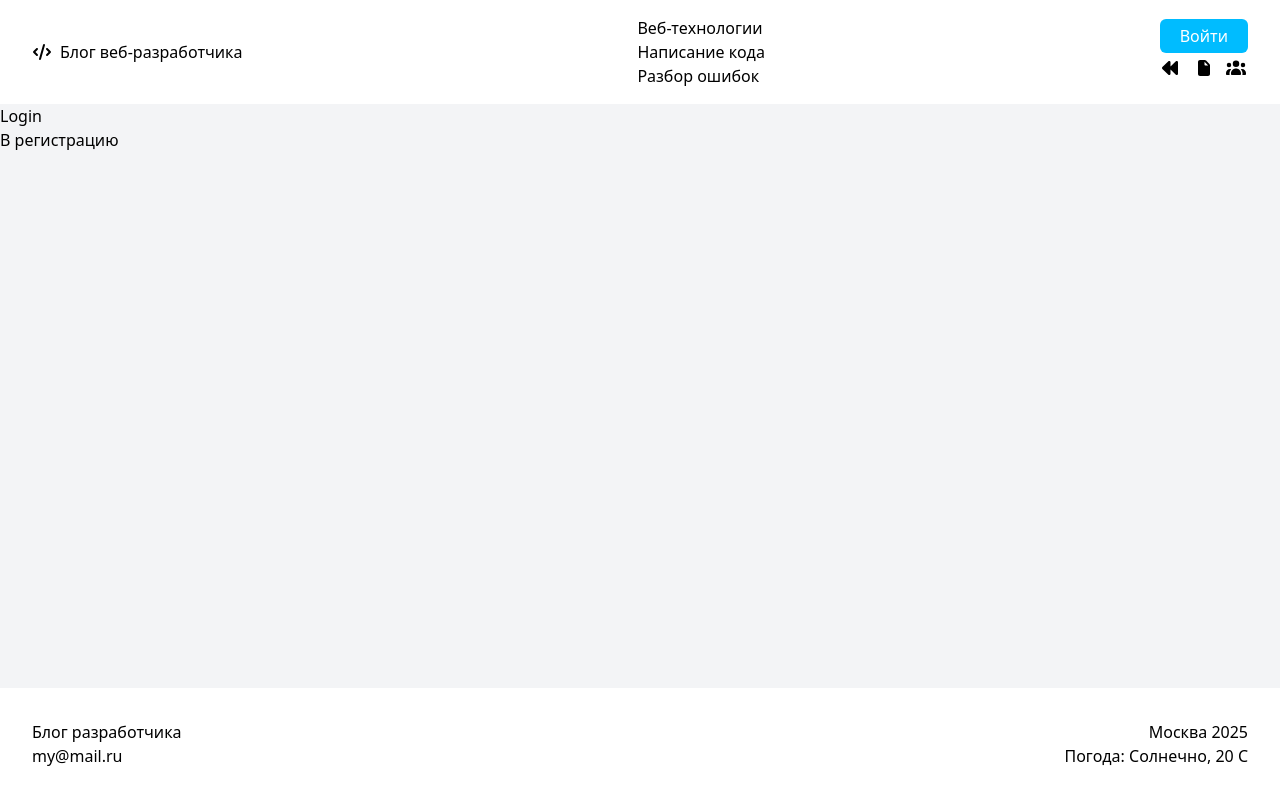
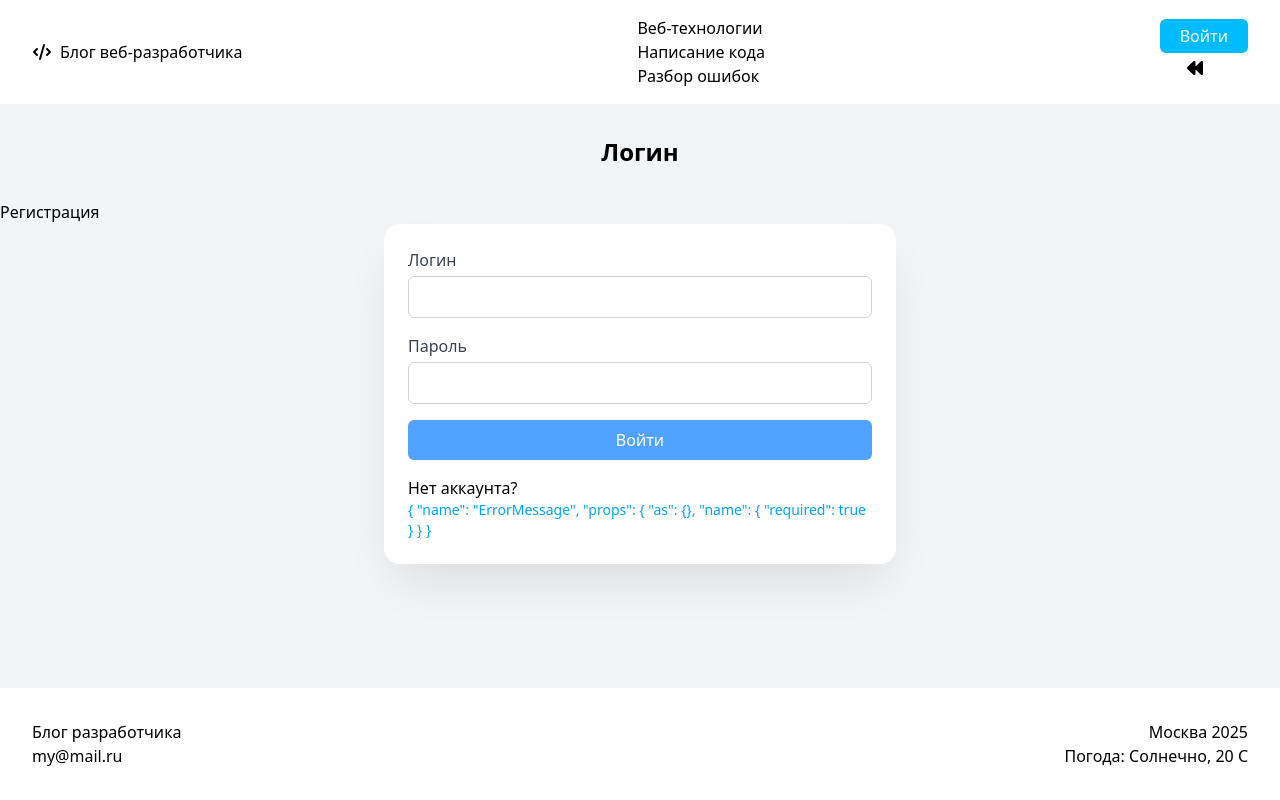
Before and after one commit to Jkerdley/vueblog, a Vue app: page /login in a window 1280 px wide. Built offline with nearby package versions, Linux system fonts and the light colour scheme.

Commit message:
feat: adds register auth and logout with router guards

```diff
--- a/src/components/base/BaseMessageBox.vue
+++ b/src/components/base/BaseMessageBox.vue
@@ -9,7 +9,7 @@ const props = defineProps({
 const errorClass = 'text-red-400'
 const successClass = 'text-green-400'
 const warningClass = 'text-yellow-600'
-const infoClass = 'text-sky-500'
+const infoClass = 'text-sky-500 '
 
 const getClass = () => {
   switch (props.type) {
--- a/src/components/layout/LayoutHeader.vue
+++ b/src/components/layout/LayoutHeader.vue
@@ -1,8 +1,27 @@
 <script setup>
 import LayoutContainer from './LayoutContainer.vue'
 import { FontAwesomeIcon } from '@fortawesome/vue-fontawesome'
-import { faBackward, faCode, faUsers, faFile } from '@fortawesome/free-solid-svg-icons'
-import { RouterLink } from 'vue-router'
+import {
+  faBackward,
+  faCode,
+  faUsers,
+  faFile,
+  faArrowRightFromBracket,
+} from '@fortawesome/free-solid-svg-icons'
+import { RouterLink, useRoute, useRouter } from 'vue-router'
+import { useUserStore } from '@/stores/user'
+
+const userStore = useUserStore()
+const route = useRoute()
+const router = useRouter()
+
+const handleLogout = async () => {
+  const response = await userStore.logout()
+
+  if (!response.error && route.meta.requiresAuth) {
+    router.push('/')
+  }
+}
 </script>
 <template>
   <header class="fixed top-0 right-0 left-0 z-10 bg-white">
@@ -19,24 +38,34 @@ import { RouterLink } from 'vue-router'
           <p>Разбор ошибок</p>
         </div>
         <div class="flex flex-col items-center">
-          <p class="mb-2">
+          <div class="mb-2">
             <RouterLink
+              v-if="!userStore.isAuthorised"
               to="/login"
               class="rounded-md bg-sky-400 px-5 py-1.5 text-white hover:bg-sky-600"
               aria-label="Страница входа"
-              >Войти</RouterLink
-            >
-          </p>
+              >Войти
+            </RouterLink>
+            <div class="text-right" v-else>
+              <span>{{ userStore.user.login }}</span>
+              &nbsp;|&nbsp;
+              <button @click="handleLogout" class="cursor-pointer hover:text-sky-300">
+                <RouterLink to="/logout" aria-label="Выход"
+                  ><FontAwesomeIcon :icon="faArrowRightFromBracket" class="hover:text-sky-300"
+                /></RouterLink>
+              </button>
+            </div>
+          </div>
           <p>
             <a href="#" @click="$router.go(-1)" aria-label="Назад"
               ><FontAwesomeIcon :icon="faBackward" class="hover:text-sky-300"
             /></a>
             &nbsp;
-            <RouterLink to="/post" aria-label="Новая статья"
+            <RouterLink v-if="userStore.isAuthorised" to="/post" aria-label="Новая статья"
               ><FontAwesomeIcon :icon="faFile" class="hover:text-sky-300"
             /></RouterLink>
             &nbsp;
-            <RouterLink to="/users" aria-label="Пользователи"
+            <RouterLink v-if="userStore.isAuthorised" to="/users" aria-label="Пользователи"
               ><FontAwesomeIcon :icon="faUsers" class="hover:text-sky-300"
             /></RouterLink>
           </p>
--- a/src/router/index.js
+++ b/src/router/index.js
@@ -1,3 +1,4 @@
+import { useUserStore } from '@/stores/user'
 import { createRouter, createWebHistory } from 'vue-router'
 
 const router = createRouter({
@@ -14,14 +15,15 @@ const router = createRouter({
       component: () => import('@/views/LoginView.vue'),
     },
     {
-      path: '/registration',
-      name: 'registration',
+      path: '/register',
+      name: 'register',
       component: () => import('@/views/RegistrationView.vue'),
     },
     {
       path: '/post',
       name: 'new-post',
       component: () => import('@/views/NewArticle.vue'),
+      meta: { requiresAuth: true },
     },
     {
       path: '/post/:id',
@@ -32,8 +34,22 @@ const router = createRouter({
       path: '/users',
       name: 'users',
       component: () => import('@/views/UsersView.vue'),
+      meta: { requiresAuth: true },
     },
   ],
 })
 
+router.beforeEach((to, from, next) => {
+  if (to.meta.requiresAuth) {
+    const userStore = useUserStore()
+    if (userStore.isAuthorised) {
+      next()
+    } else {
+      next('/login')
+    }
+  } else {
+    next()
+  }
+})
+
 export default router
--- a/src/stores/articles.js
+++ b/src/stores/articles.js
@@ -20,7 +20,7 @@ export const useArticlesStore = defineStore('articles', () => {
 
     try {
       const response = await fetch(
-        `/posts?search=${searchQuery.value}&limit=6&page=${currentPage.value}`,
+        `/api/posts?search=${searchQuery.value}&limit=6&page=${currentPage.value}`,
       )
       if (!response.ok) {
         throw new Error()
--- a/src/stores/user.js
+++ b/src/stores/user.js
@@ -1,15 +1,21 @@
 import { defineStore, acceptHMRUpdate } from 'pinia'
-import { ref } from 'vue'
+import { computed, ref } from 'vue'
+
+const initialState = {
+  id: '',
+  login: '',
+  roleId: null,
+  registeredAt: '',
+}
 
 export const useUserStore = defineStore('user', () => {
-  const user = ref({
-    login: '',
-    role: null,
-  })
+  const user = ref(initialState)
+
+  const isAuthorised = computed(() => user.value.id !== '' && user.value.roleId !== null)
 
   const register = async (login, password) => {
     try {
-      const response = await fetch('/register', {
+      const response = await fetch('/api/register', {
         method: 'POST',
         headers: {
           'Content-type': 'Application/json',
@@ -26,7 +32,45 @@ export const useUserStore = defineStore('user', () => {
       console.log(error)
     }
   }
-  return { user, register }
+
+  const login = async (login, password) => {
+    try {
+      const response = await fetch('/api/login', {
+        method: 'POST',
+        headers: {
+          'Content-type': 'Application/json',
+        },
+        body: JSON.stringify({ login, password }),
+      })
+      if (!response.ok) {
+        throw new Error('Ошибка авторизации пользователя')
+      }
+
+      const data = await response.json()
+      return data
+    } catch (error) {
+      console.log(error)
+    }
+  }
+
+  const logout = async () => {
+    try {
+      const response = await fetch('/api/logout', {
+        method: 'POST',
+      })
+      if (!response.ok) {
+        throw new Error('Ошибка выхода пользователя')
+      }
+
+      const data = await response.json()
+      if (!data.error) {
+        user.value = initialState
+      }
+    } catch (error) {
+      console.log(error)
+    }
+  }
+  return { user, register, login, isAuthorised, logout }
 })
 
 if (import.meta.hot) {
--- a/src/views/LoginView.vue
+++ b/src/views/LoginView.vue
@@ -1,9 +1,69 @@
 <script setup>
-import { RouterLink } from 'vue-router'
+import BaseButton from '@/components/base/BaseButton.vue'
+import BaseInput from '@/components/base/BaseInput.vue'
+import BaseInputError from '@/components/base/BaseInputError.vue'
+import BaseLabel from '@/components/base/BaseLabel.vue'
+import BaseMessageBox from '@/components/base/BaseMessageBox.vue'
+import { useUserStore } from '@/stores/user'
+import { ErrorMessage, Form } from 'vee-validate'
+import { ref } from 'vue'
+import { useRouter } from 'vue-router'
+
+import * as yup from 'yup'
+
+const userStore = useUserStore()
+const errorMesage = ref('')
+const router = useRouter()
+
+const schema = yup.object({
+  login: yup.string().required('Логин обязателен').min(3, 'Логин не может быть менее 3х символов'),
+  password: yup
+    .string()
+    .required('Пароль обязателен')
+    .min(3, 'Пароль не может быть менее 3х символов')
+    .max(40, 'Пароль не должен быть длиннее 40 символов'),
+})
+
+const handleSubmit = async (formData) => {
+  errorMesage.value = ''
+
+  try {
+    const data = await userStore.login(formData.login, formData.password)
+    if (data?.error) {
+      throw new Error(data?.error)
+    }
+
+    userStore.user = data.user
+    router.push('/')
+  } catch (error) {
+    errorMesage.value = error
+  }
+}
 </script>
 <template>
-  <h1>Login</h1>
-  <RouterLink to="/registration">В регистрацию</RouterLink>
+  <h1 class="my-8 text-center text-2xl font-bold">Логин</h1>
+  <RouterLink to="/register">Регистрация</RouterLink>
+  <Form
+    @submit="handleSubmit"
+    :validation-schema="schema"
+    class="mx-auto w-full max-w-lg rounded-2xl bg-white p-6 shadow-2xl/10"
+  >
+    <div class="mb-4">
+      <div class="mb-4">
+        <BaseLabel for="login">Логин</BaseLabel>
+        <BaseInput name="login" id="login" type="text" />
+        <BaseInputError name="login">Ошибка</BaseInputError>
+      </div>
+      <div class="mb-4">
+        <BaseLabel for="login">Пароль</BaseLabel>
+        <BaseInput name="password" id="password" type="password" />
+        <BaseInputError name="password">Ошибка</BaseInputError>
+      </div>
+    </div>
+    <BaseButton class="w-full" type="submit"> Войти </BaseButton>
+    <RouterLink to="/register">Нет аккаунта?</RouterLink>
+    <BaseMessageBox type="info">{{ ErrorMessage }}</BaseMessageBox>
+  </Form>
 </template>
 
-<style scoped></style>
+<style lang="scss" scoped></style>
--- a/src/views/RegistrationView.vue
+++ b/src/views/RegistrationView.vue
@@ -7,13 +7,10 @@ import BaseMessageBox from '@/components/base/BaseMessageBox.vue'
 import { useUserStore } from '@/stores/user'
 import { ErrorMessage, Form } from 'vee-validate'
 import { ref } from 'vue'
-import { useRouter } from 'vue-router'
-
 import * as yup from 'yup'
 
 const userStore = useUserStore()
 const errorMesage = ref('')
-const router = useRouter()
 
 const schema = yup.object({
   login: yup.string().required('Логин обязателен').min(3, 'Логин не может быть менее 3х символов'),
--- a/vite.config.js
+++ b/vite.config.js
@@ -11,13 +11,10 @@ export default defineConfig({
   server: {
     port: 5174,
     proxy: {
-      '/posts': {
+      '/api': {
         target: backendUrl,
         changeOrigin: true,
-      },
-      '/register': {
-        target: backendUrl,
-        changeOrigin: true,
+        rewrite: (path) => path.replace(/^\/api/, ''),
       },
     },
   },
```
